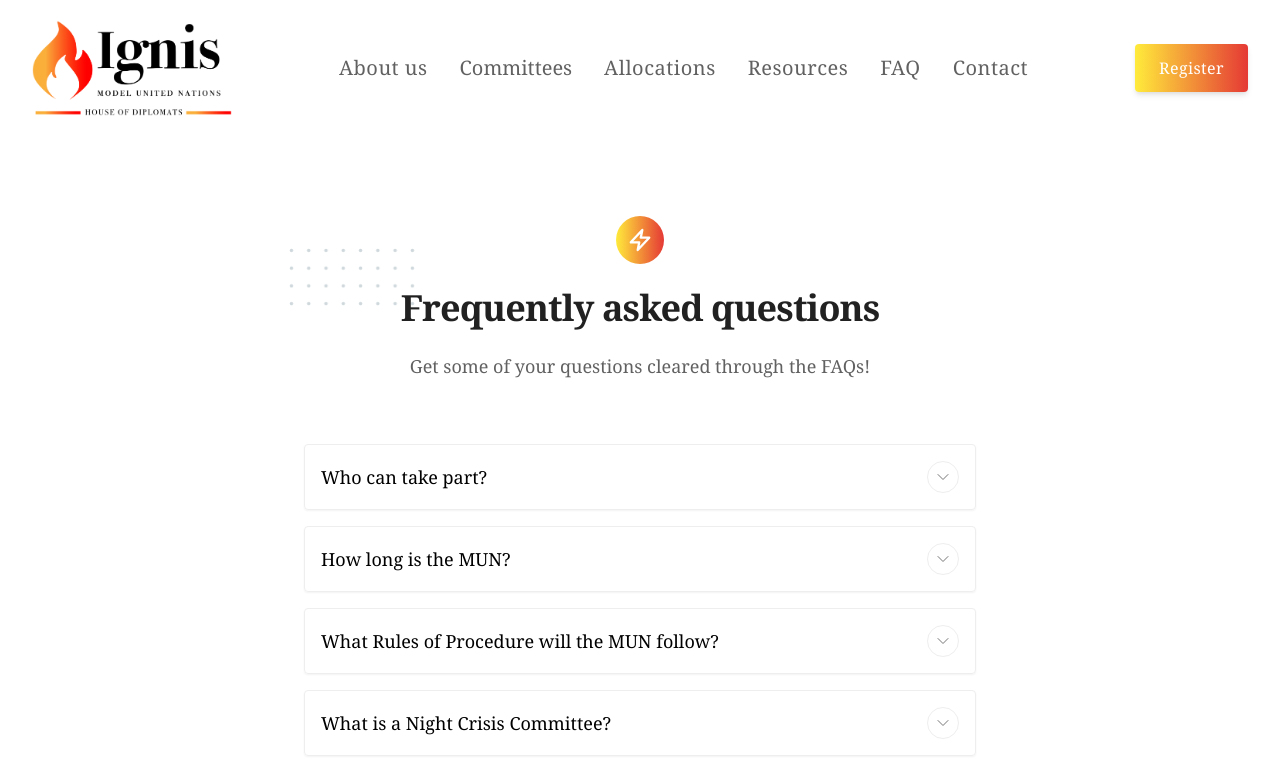
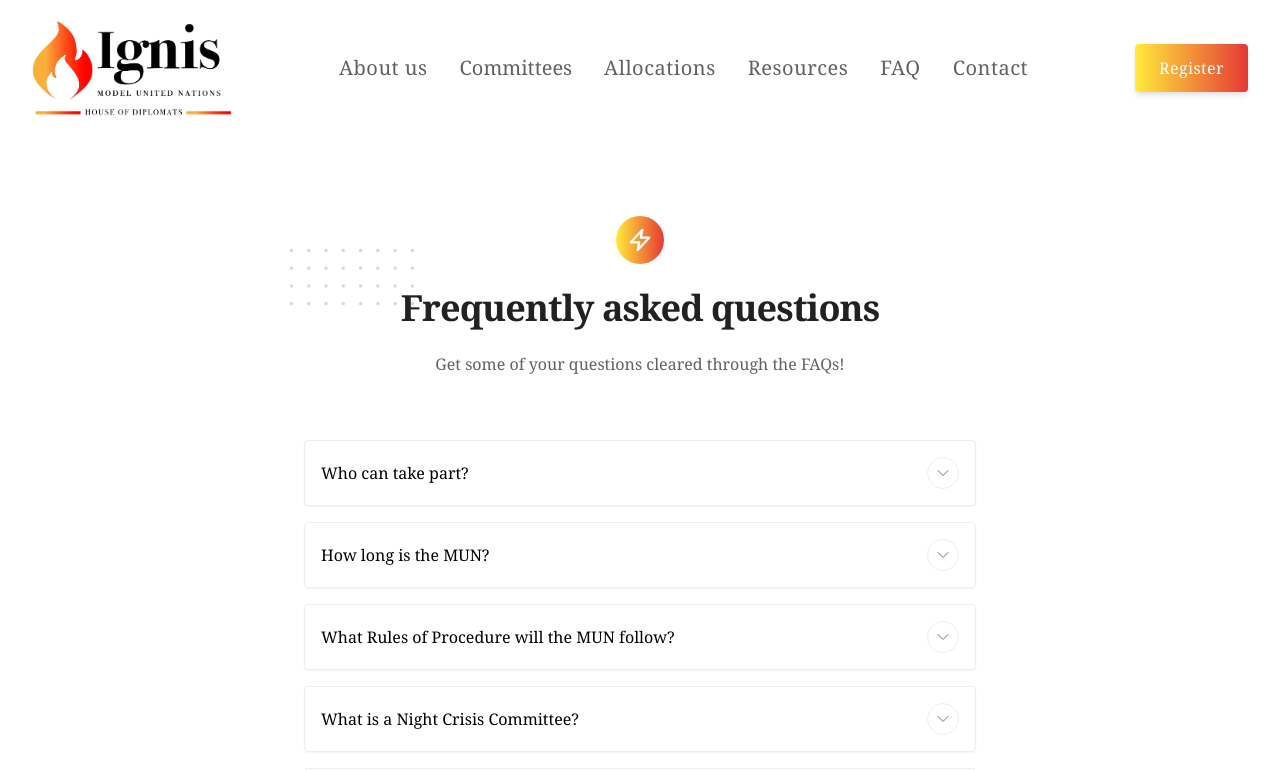
Before and after one commit to Megh-Agarwal/ignis-mun, a React (Create React App) app: page /faq in a window 1280 px wide. Shown: the top 770 px of the page. Built offline with nearby package versions, Linux system fonts and the light colour scheme.

Commit message:
Fixed FAQ css

```diff
--- a/src/components/FAQ/Item/Item.js
+++ b/src/components/FAQ/Item/Item.js
@@ -11,7 +11,7 @@ const Item = ({ title, children }) => {
                 className="flex items-center justify-between w-full p-4 focus:outline-none"
                 onClick={() => setIsOpen(!isOpen)}
             >
-                <p className="text-lg font-medium">{title}</p>
+                <p className="text-base font-medium">{title}</p>
                 <div className="flex items-center justify-center w-8 h-8 border rounded-full">
                     <svg
                         viewBox="0 0 24 24"
--- a/src/components/FAQ/Main/Main.js
+++ b/src/components/FAQ/Main/Main.js
@@ -101,7 +101,7 @@ const Main = () => {
                                 </span>{' '}
                             asked questions
                             </h2>
-                            <p class="text-base text-gray-700 md:text-lg">
+                            <p class="text-base text-gray-700 md:text-md">
                                 Get some of your questions cleared through the FAQs!
                             </p>
                         </div>
```
